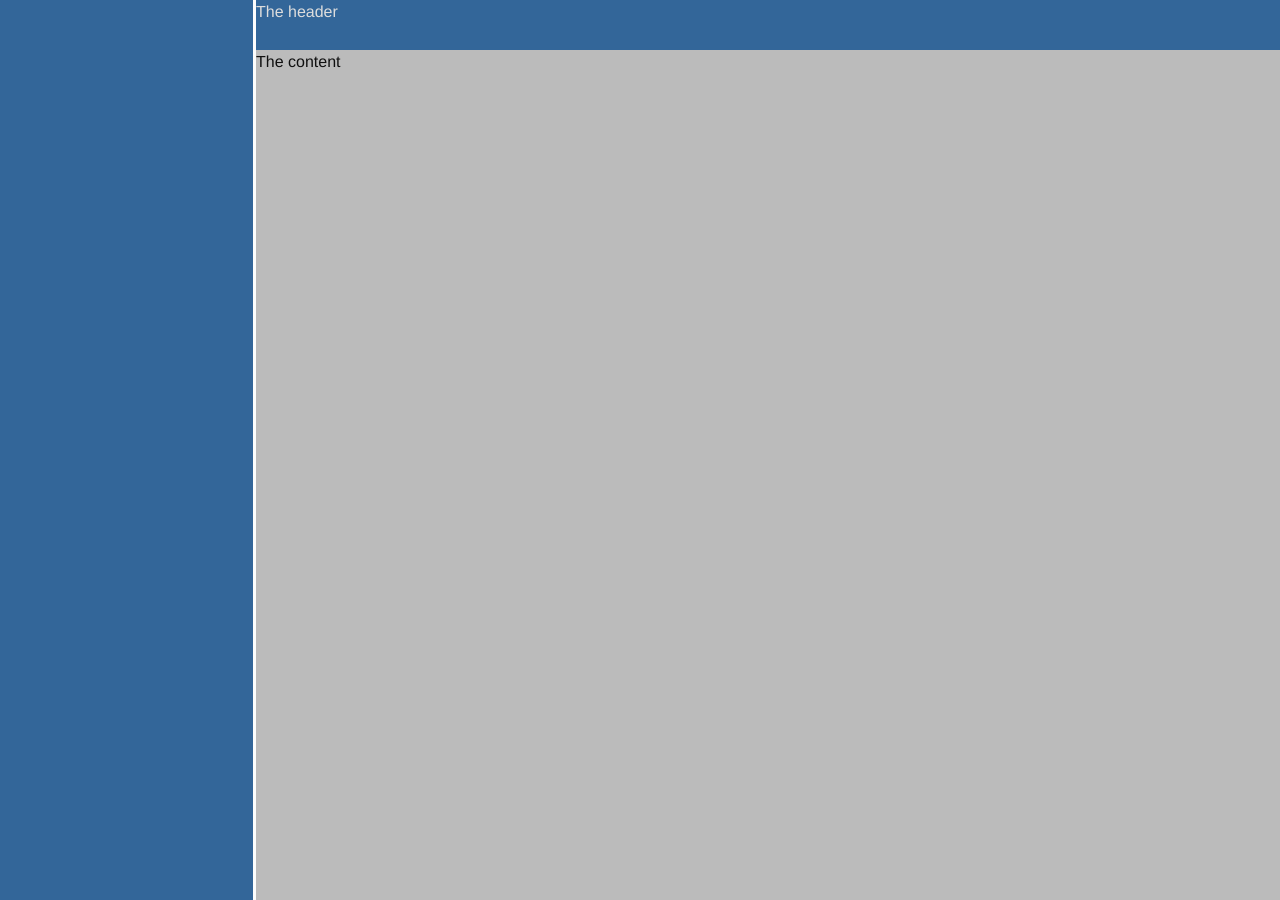
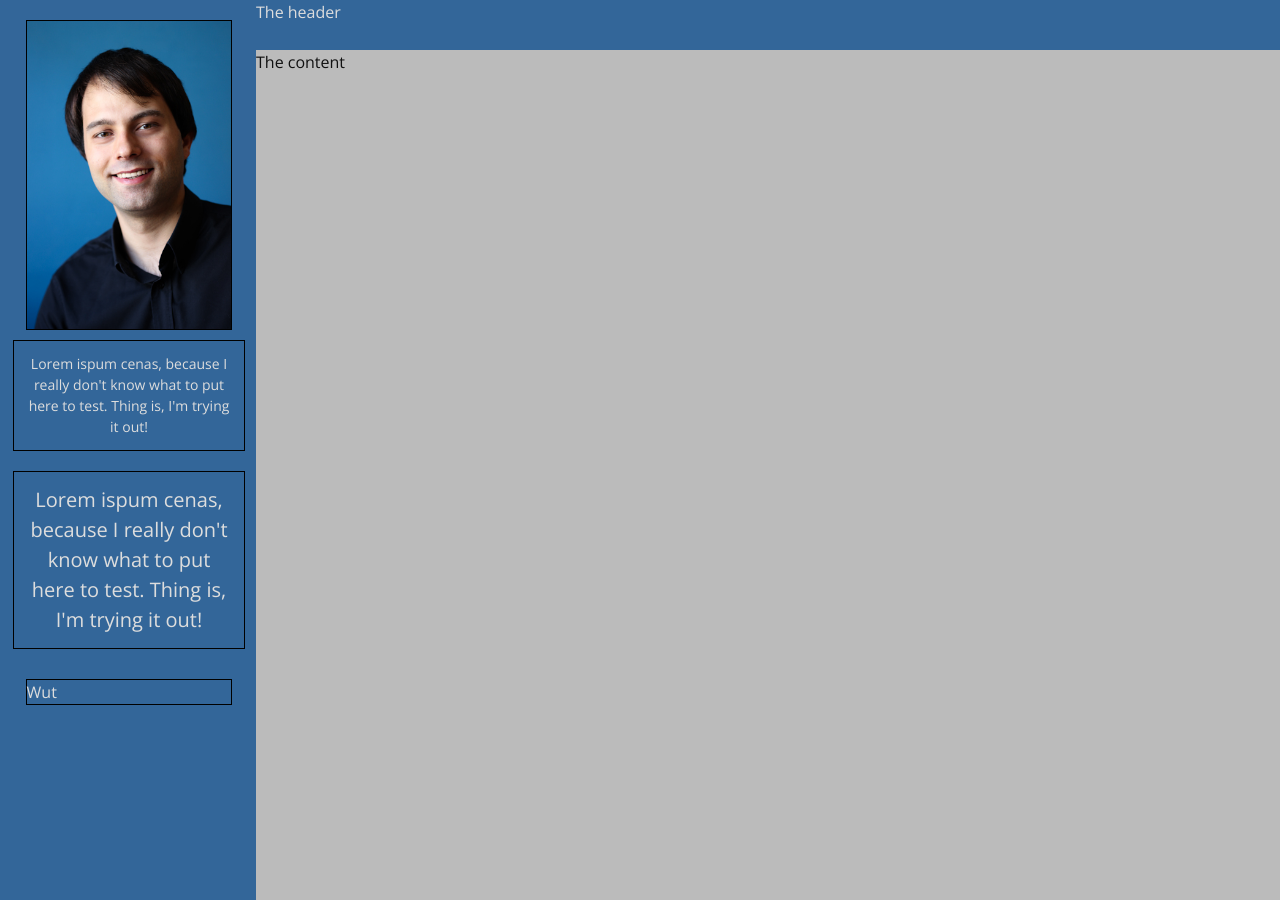
Before and after one commit to Nelspike/Nelspike.github.io, a Jekyll site: the page built from index.html, in a window 1280 px wide. Built offline with Jekyll 4.4.1, drawn with Linux system fonts in a browser that asks for light colours.

Commit message:
Content added to the sidebar

```diff
--- a/_config.yml
+++ b/_config.yml
@@ -7,8 +7,10 @@ description: > # this means to ignore newlines until "baseurl:"
   Google search results) and in your feed.xml site description.
 baseurl: "" # the subpath of your site, e.g. /blog/
 url: "http://nelspike.github.io" # the base hostname & protocol for your site
+facebook_username: NelspikeTX
 twitter_username: nelspiketx
 github_username:  Nelspike
+email: nelspiketx@gmail.com
 
 # Build settings
 markdown: kramdown
--- a/_includes/head.html
+++ b/_includes/head.html
@@ -8,4 +8,5 @@
 
     <link rel="stylesheet" href="{{ "/css/main.css" | prepend: site.baseurl }}">
     <link rel="canonical" href="{{ page.url | replace:'index.html','' | prepend: site.baseurl | prepend: site.url }}">
+    <link href='http://fonts.googleapis.com/css?family=Open+Sans:300italic,400italic,600italic,700italic,700,300,600,400' rel='stylesheet' type='text/css'>
 </head>
--- a/_includes/sidebar.html
+++ b/_includes/sidebar.html
@@ -1,6 +1,16 @@
 <div class="sidebar">
-  <div id="photo"></div>
-  <div id="self-description"></div>
-  <div id="blog-description"></div>
-  <div id="external-section"></div>
+  <div id="photo" class="sidebar-content bordered">
+    <img src="/assets/nelspike.jpg" />
+  </div>
+  <div id="self-description" class="sidebar-content sidebar-text bordered">
+    Lorem ispum cenas, because I really don't know what to put here to test.
+    Thing is, I'm trying it out!
+  </div>
+  <div id="blog-description" class="sidebar-content sidebar-text bordered">
+    Lorem ispum cenas, because I really don't know what to put here to test.
+    Thing is, I'm trying it out!
+  </div>
+  <div id="external-section" class="sidebar-content bordered">
+    Wut
+  </div>
 </div>
--- a/_sass/_default_layout.scss
+++ b/_sass/_default_layout.scss
@@ -39,6 +39,7 @@ header {
   /**
    * Child Nodes Styling
    */
+
 }
 
 /**
@@ -56,7 +57,7 @@ header {
    * Positioning
    */
   position: absolute;
-  bottom: 0;
+  //bottom: 0;
 
   /**
    * Colour Scheme
@@ -68,10 +69,10 @@ header {
    * Responsive section
    */
   @media screen and (max-width: $low-resolution-width) {
-    width: 19.8%;
+    width: 20%;
   }
 
-  @media screen and (max-width: $med-resolution-device) {
+  @media screen and (max-width: $high-resolution-device) {
     display: none;
     position: fixed;
     width: 38%;
@@ -85,6 +86,36 @@ header {
   /**
    * Child Nodes Styling
    */
+
+  .sidebar-content {
+    width: 80%;
+  }
+
+  .sidebar-text {
+    margin-left: 5%;
+    padding: 5%;
+    text-align: center;
+  }
+
+  #photo {
+    margin-top: 20px;
+    margin-left: 10%;
+  }
+
+  #self-description {
+    margin-top: 10px;
+    font-size: 14px;
+  }
+
+  #blog-description {
+    margin-top: 20px;
+    font-size: 20px;
+  }
+
+  #external-section {
+    margin-top: 30px;
+    margin-left: 10%;
+  }
 }
 
 /**
@@ -95,7 +126,7 @@ header {
   /**
    * Dimensions
    */
-  @include calc(height, "100% - 50px;");
+  @include calc(height, "100% - 50px");
   width: 85%;
 
   /**
@@ -104,7 +135,7 @@ header {
   position: absolute;
   right: 0;
   top: 50px;
-  bottom: 0;
+  //bottom: 0;
 
   /**
    * Colour Scheme
--- a/css/main.scss
+++ b/css/main.scss
@@ -6,7 +6,7 @@
 
 
 // Our variables
-$base-font-family: Helvetica, Arial, sans-serif;
+$base-font-family: 'Open Sans', sans-serif;
 $base-font-size:   16px;
 $small-font-size:  $base-font-size * 0.875;
 $base-line-height: 1.5;
```
Also changed, not shown: assets/nelspike.jpg (added).
